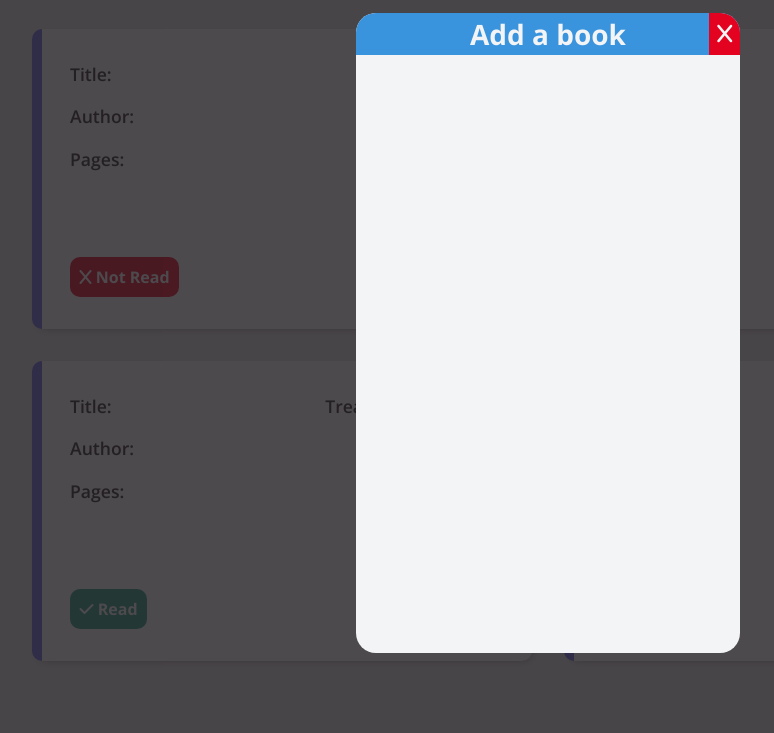
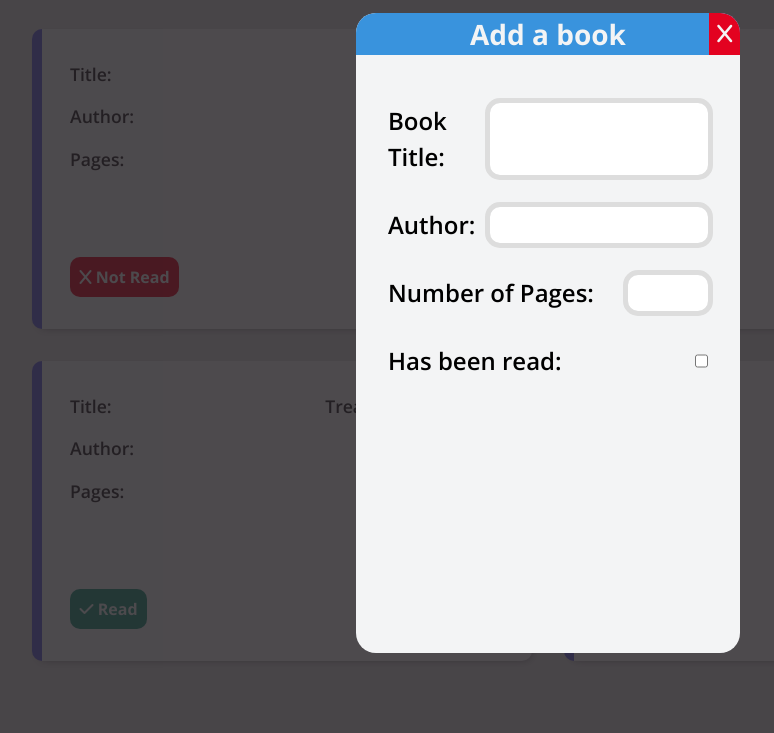
Before and after one commit to DLRoux2o20/Library, a plain HTML site: page index.html in a window 1280 px wide. Shown: the part 67-800 px from the top of the page, without its empty margins (92-866 px from the left). Drawn offline with nearby package versions, Linux system fonts and the light colour scheme.

Commit message:
Add inputs and labels to form.

```diff
--- a/index.html
+++ b/index.html
@@ -80,6 +80,20 @@
 						<span><i class="fa-solid fa-x"></i></span>
 					</div>
 				</div>
+				<div class="flex" id="form-content">
+					<div class="flex form-line">
+						<label for="title">Book Title:</label><input type="text" id="title">
+					</div>
+					<div class="flex form-line">
+						<label for="author">Author:</label><input type="text" id="author">
+					</div>
+					<div class="flex form-line">
+						<label for="pages">Number of Pages:</label><input type="tel" id="pages" maxlength="5">
+					</div>
+					<div class="flex form-line">
+						<label for="read">Has been read:</label><input type="checkbox" id="read">
+					</div>
+				</div>
 			</div>
 		</form>
 		<script src="main.js"></script>
--- a/styles.css
+++ b/styles.css
@@ -77,7 +77,9 @@ p,
 h1,
 h2,
 span,
-button {
+button,
+label,
+input {
 	font-family: "Open Sans", sans-serif;
 	font-optical-sizing: auto;
 	font-style: normal;
@@ -104,6 +106,26 @@ span {
 	font-weight: 600;
 }
 
+input:not([type="checkbox"]) {
+	outline: 5px solid var(--grey);
+	border: none;
+	border-radius: 10px;
+	padding-inline: 0.5em;
+	white-space: nowrap;
+	overflow: hidden;
+	text-overflow: ellipsis;
+	font-size: 1rem;
+}
+
+input[type="tel"] {
+	width: 80px;
+	text-align: center;
+}
+
+input:focus {
+	outline-color: var(--light-blue);
+}
+
 form {
 	/* display: none; */
 	position: fixed;
@@ -121,7 +143,6 @@ form {
 
 .flex {
 	display: flex;
-	justify-content: space-between;
 }
 
 .card {
@@ -141,6 +162,7 @@ form {
 	margin-bottom: 1em;
 	font-weight: 500;
 	color: var(--black);
+	justify-content: space-between;
 }
 
 .card .card-line:last-of-type {
@@ -155,6 +177,15 @@ form {
 	padding-block: 0.5em;
 	padding-inline: 0.6em;
 	font-weight: 700;
+}
+
+.form-line {
+	justify-content: space-between;
+}
+
+.form-line label {
+	font-size: 1.5rem;
+	font-weight: 600;
 }
 
 #main-div {
@@ -225,3 +256,10 @@ form {
 	font-weight: bold;
 	font-size: 1.25rem;
 }
+
+#form-content {
+	flex-direction: column;
+	padding-inline: 2em;
+	margin-top: 3em;
+	gap: 2em;
+}
```
